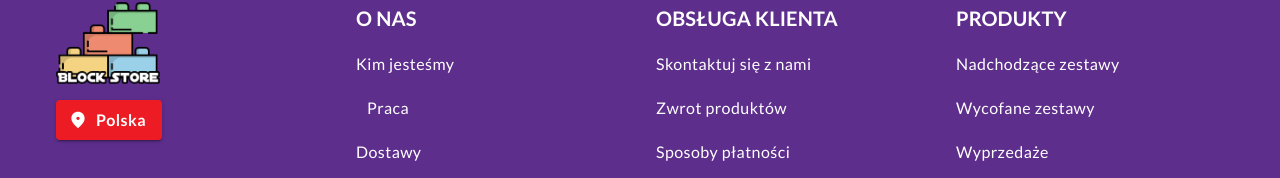
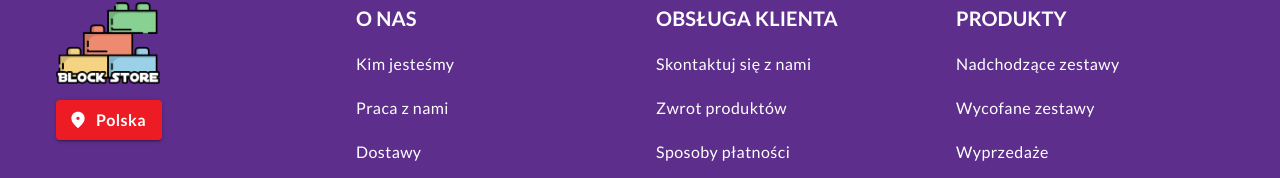
Before and after one commit to LainonShiraya/51422_56698_55247_53379, a React (Vite) app: page / in a window 1280 px wide. Shown: the part 167-345 px from the top of the page. Built offline with nearby package versions, Linux system fonts and the light colour scheme.

Commit message:
[HOTFIX] File rename and code restructure

```diff
--- a/src/pages/HomePage/HomePage.tsx
+++ b/src/pages/HomePage/HomePage.tsx
@@ -1,15 +1,10 @@
-import Navbar from './Navbar/Navbar';
-import { PageWrapper } from './HomePageStyles';
-import Footer from './Footer/Footer';
-import Container from '@mui/material/Container';
+import PageTemplate from '../PageTemplate/PageTemplate';
 
 const HomePage = () => {
   return (
-    <PageWrapper>
-      <Navbar />
-      <Container maxWidth='xl'>Homepage</Container>
-      <Footer />
-    </PageWrapper>
+    <PageTemplate>
+      <div>Banner</div>
+    </PageTemplate>
   );
 };
 
--- a/src/pages/HomePage/Footer/Footer.tsx
+++ b/src/pages/PageTemplate/Footer/Footer.tsx
@@ -42,7 +42,7 @@ const Footer = () => {
         <GridFooterVertical>
           <TypographyTitleFooter>O nas</TypographyTitleFooter>
           <ButtonTextFooter>Kim jesteśmy</ButtonTextFooter>
-          <ButtonTextFooter>Praca</ButtonTextFooter>
+          <ButtonTextFooter>Praca z nami</ButtonTextFooter>
           <ButtonTextFooter>Dostawy</ButtonTextFooter>
         </GridFooterVertical>
         <GridFooterVertical>
--- /dev/null
+++ b/src/pages/PageTemplate/PageTemplate.tsx
@@ -0,0 +1,16 @@
+import Navbar from './Navbar/Navbar';
+import { PageWrapper } from './PageTemplateStyles';
+import Footer from './Footer/Footer';
+import Container from '@mui/material/Container';
+
+const HomePage = ({ children }: { children: React.ReactNode }) => {
+  return (
+    <PageWrapper>
+      <Navbar />
+      <Container maxWidth='xl'>{children}</Container>
+      <Footer />
+    </PageWrapper>
+  );
+};
+
+export default HomePage;
```
Also changed, not shown: src/pages/HomePage/Banner/Banner.tsx (added), src/pages/PageTemplate/Footer/FooterStyles.tsx (renamed from src/pages/HomePage/Footer/FooterStyles.tsx), src/pages/PageTemplate/Navbar/Navbar.tsx (renamed from src/pages/HomePage/Navbar/Navbar.tsx), src/pages/PageTemplate/Navbar/NavbarStyles.tsx (renamed from src/pages/HomePage/Navbar/NavbarStyles.tsx), src/pages/PageTemplate/Navbar/UpperNavbar/UpperNavbar.tsx (renamed from src/pages/HomePage/Navbar/UpperNavbar/UpperNavbar.tsx), src/pages/PageTemplate/Navbar/UpperNavbar/UpperNavbarStyles.tsx (renamed from src/pages/HomePage/Navbar/UpperNavbar/UpperNavbarStyles.tsx), src/pages/PageTemplate/PageTemplateStyles.tsx (renamed from src/pages/HomePage/HomePageStyles.tsx).
